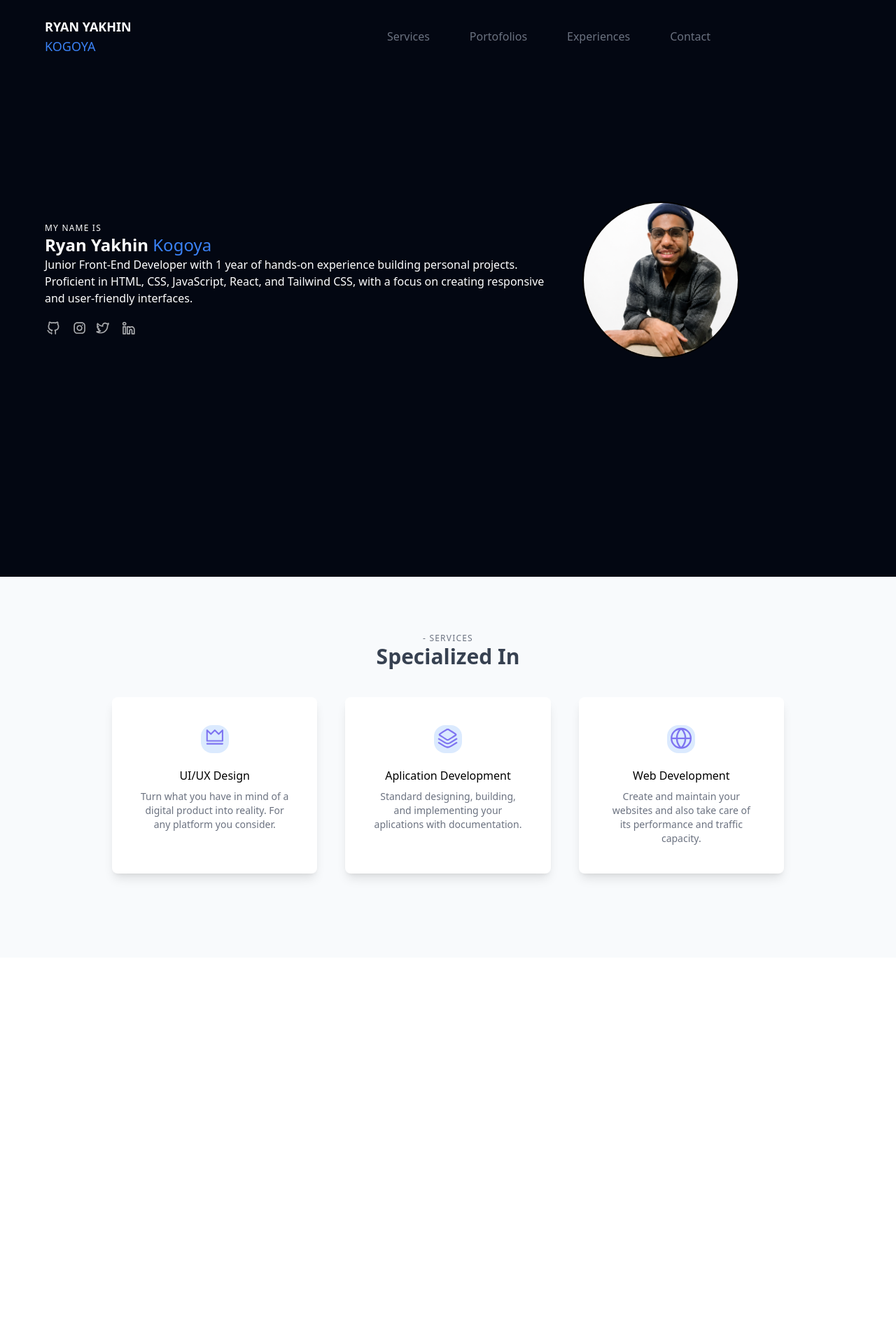
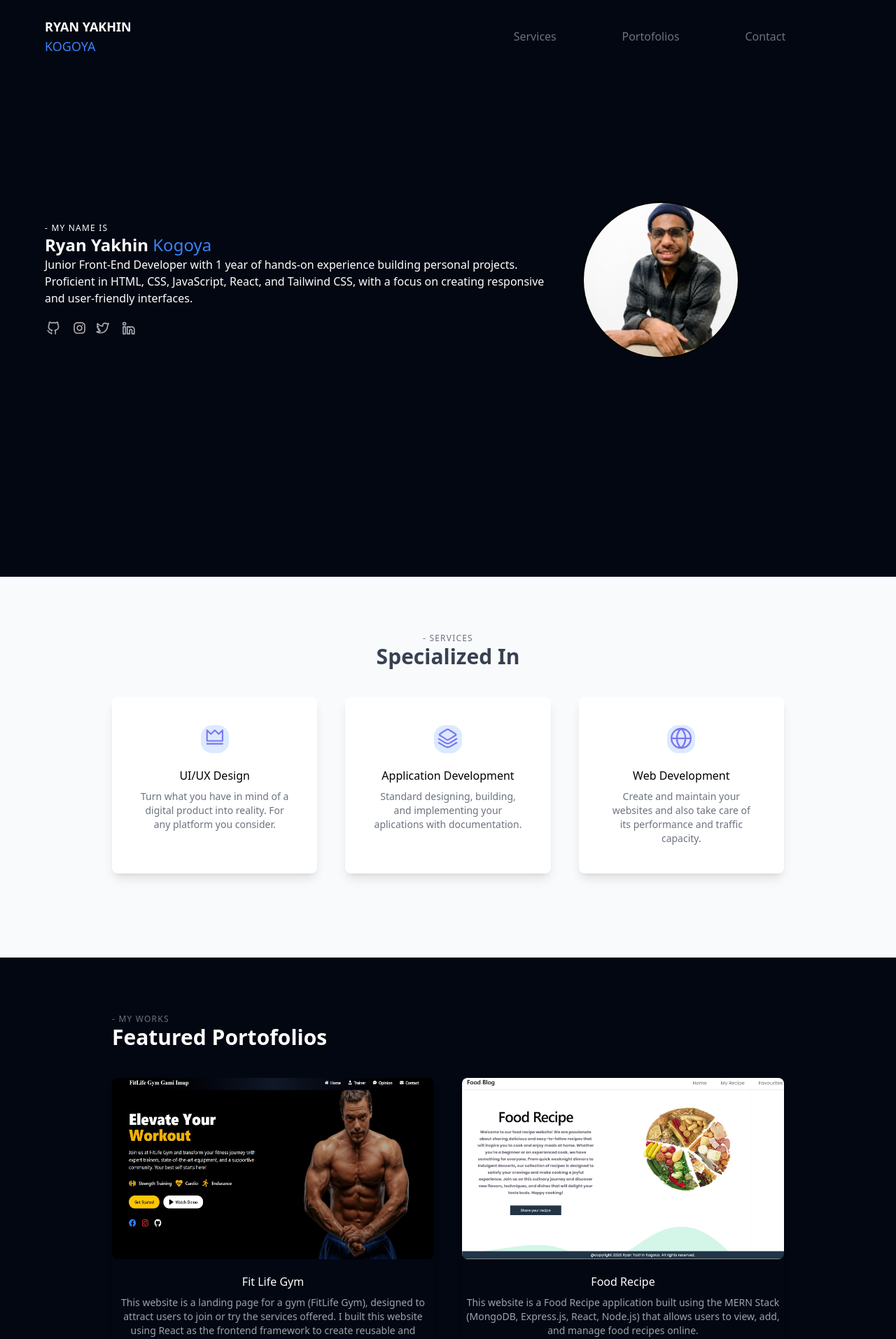
Before and after one commit to Ryan-Yakhin/Full-Stack-Project, a React (Vite) app in the folder Portofolio/portofolio/: page / in a window 1280 px wide. Shown: the top 1913 px of the page at 70% size. Before the commit the page ends 1368 px from the top, so only its background shows below. Built offline with nearby package versions, Linux system fonts and the light colour scheme.

Commit message:
add featured portofolio part in main.

```diff
--- a/Portofolio/portofolio/src/portofolio/Main.jsx
+++ b/Portofolio/portofolio/src/portofolio/Main.jsx
@@ -6,14 +6,50 @@ import Linkedin from "../assets/Linkedin.svg";
 import Crown from "../assets/crown.svg";
 import Apl from "../assets/app.svg";
 import Globe from "../assets/globe.svg";
+import Gym from "../assets/gym.jpg";
+import Food from "../assets/food.jpg";
 
 export default function Main(){
+
+  const services = [
+    {
+      title: "UI/UX Design",
+      desc : "Turn what you have in mind of a digital product into reality. For any platform you consider.",
+      icon : Crown
+    },
+    {
+      title : "Application Development",
+      desc : "Standard designing, building, and implementing your aplications with documentation.",
+      icon: Apl
+    },
+    {
+      title: "Web Development",
+      desc : "Create and maintain your websites and also take care of its performance and traffic capacity.",
+      icon: Globe
+    }
+  ]
+
+  const portofolios = [
+    {
+      link: "https://full-stack-project-khaki-three.vercel.app/",
+      title: "Fit Life Gym",
+      desc : "This website is a landing page for a gym (FitLife Gym), designed to attract users to join or try the services offered. I built this website using React as the frontend framework to create reusable and interactive components, and Tailwind CSS to speed up styling and deliver a modern, responsive design.",
+      pict : Gym
+    },
+    {
+      link: "https://full-stack-project-px6k.vercel.app/",
+      title: "Food Recipe",
+      desc : "This website is a Food Recipe application built using the MERN Stack (MongoDB, Express.js, React, Node.js) that allows users to view, add, and manage food recipes online.",
+      pict : Food
+    }
+  ]
+
   return(
     <main className="md:relative md:-mt-32 lg:relative lg:-mt-32">
       <div id="bio" className="bg-gray-950 text-white px-4 md:px-10 lg:px-10 py-4 md:py-6 lg:py-6"> {/*Main 1*/}
-        <div className="max-w-6xl mx-auto min-h-screen flex flex-col md:flex-row lg:flex-row gap-5 md:gap-10 lg:gap-10 items-center">
+        <div className="max-w-6xl mx-auto pb-20 md:pb-0 lg:pb-0 lg:min-h-screen md:min-h-screen flex flex-col md:flex-row lg:flex-row gap-5 md:gap-10 lg:gap-10 items-center">
           <div className="flex flex-col md:w-2/3 lg:w-2/3"> {/*About Me*/}
-            <p className="uppercase text-xs font-extralight tracking-widest">my name is</p>
+            <p className="uppercase text-xs font-extralight tracking-widest">- my name is</p>
             <h3 className="text-2xl">
               <span className="font-extrabold text-white">Ryan </span>
               <span className="font-extrabold text-white">Yakhin </span>
@@ -39,36 +75,45 @@ export default function Main(){
             <h2 className="uppercase text-xs font-extralight tracking-widest text-gray-500">- Services</h2>
             <h1 className=" text-3xl font-semibold text-gray-700">Specialized In</h1>
         </div>
-        <div className="grid grid-cols-3 gap-10 py-10">{/*Part 2*/}
-          <div className="rounded-lg bg-white  shadow-lg"> {/*card 1*/}
+        <div className="flex flex-col lg:grid md:grid grid-cols-3 gap-10 py-10">{/*Part 2*/}
+          {services.map((item, index) =>(
+            <div key={index} className="rounded-lg bg-white shadow-lg hover:scale-105 transition-transform duration-300"> {/*cards*/}
             <div className="flex flex-col items-center px-10 py-10">
                <div className="h-10 w-10 rounded-2xl bg-blue-100">
-                <img className="w-full" src={Crown} alt="" />
+                <img className="w-full" src={item.icon} alt="" />
               </div>
-              <h4 className="text-black mt-5 text-center">UI/UX Design</h4>
-              <p className="text-center font-extralight text-sm mt-2 text-gray-500">Turn what you have in mind of a digital product into reality. For any platform you consider.</p>
+              <h4 className="text-black mt-5 text-center">{item.title}</h4>
+              <p className="text-center font-extralight text-sm mt-2 text-gray-500">{item.desc}</p>
             </div>
           </div>
-          <div className="rounded-lg bg-white  shadow-lg"> {/*card 2*/}
-            <div className="flex flex-col items-center px-10 py-10">
-               <div className="h-10 w-10 rounded-2xl bg-blue-100">
-                <img className="w-full" src={Apl} alt="" />
-              </div>
-              <h4 className="text-black mt-5 text-center">Aplication Development</h4>
-              <p className="text-center font-extralight text-sm mt-2 text-gray-500">Standard designing, building, and implementing your aplications with documentation.</p>
+          ))}
+        </div>
+        </div>
+      </div>
+
+      <div id="portofolios" className="bg-gray-950 text-white pb-20 pt-20"> {/*Main 3*/}
+          <div className="w-9/12 mx-auto">
+            <div className="flex flex-col "> {/*part1*/}
+              <h2 className="uppercase font-extralight text-xs tracking-widest text-gray-500">- my works</h2>
+              <h1 className="font-semibold text-3xl">Featured Portofolios</h1>
+            </div>
+            <div className="flex flex-col lg:grid md:grid grid-cols-2 gap-10 py-10"> {/*part2*/}
+              {
+                portofolios.map((item, index) =>(
+                    <div key={index} className="rounded-lg shadow-lg">
+                      <a href={item.link} className="flex flex-col items-center hover:scale-105 transition-transform duration-300 cursor-pointer">
+                        <div className="w-full aspect-[16/9] overflow-hidden rounded-lg">
+                          <img className="w-full h-full" src={item.pict} alt="" />
+                        </div>
+                        <h4 className="text-white mt-5 text-center">{item.title}</h4>
+                        <p className="text-center font-extralight text-sm mt-2 text-gray-400">{item.desc} <br /> <br /> CLICK TO SEE</p>
+                      </a>
+                    </div>
+                  )
+                )
+              }
             </div>
           </div>
-          <div className="rounded-lg bg-white  shadow-lg"> {/*card 1*/}
-            <div className="flex flex-col items-center px-10 py-10">
-               <div className="h-10 w-10 rounded-2xl bg-blue-100">
-                <img className="w-full" src={Globe} alt="" />
-              </div>
-              <h4 className="text-black mt-5 text-center">Web Development</h4>
-              <p className="text-center font-extralight text-sm mt-2 text-gray-500">Create and maintain your websites and also take care of its performance and traffic capacity.</p>
-            </div>
-          </div>
-        </div>
-        </div>
       </div>
     </main>
   )
--- a/Portofolio/portofolio/src/portofolio/Navbar.jsx
+++ b/Portofolio/portofolio/src/portofolio/Navbar.jsx
@@ -1,6 +1,12 @@
 export default function Navbar(){
+
+    const navLinks = [
+        { name: "Services", href: "#services" },
+        { name: "Portofolios", href: "#portofolios" },
+        { name: "Contact", href: "#contact" },
+    ];
+
     return(
-
         <div className="sticky top-0 md:z-10 lg:z-10 text-gray-500">
          <header className=" bg-gray-950 px-4 md:px-10 lg:px-10 py-4 md:py-6 lg:py-6"> {/* header */}
             <nav className="max-w-6xl mx-auto flex items-center justify-between">
@@ -11,31 +17,12 @@ export default function Navbar(){
                         <span className="font-extralight text-blue-500">Kogoya </span>
                     </a>
                 </div>
-                <div className="basis-1/2 flex items-center justify-evenly"> {/*LINK*/}
-                   <a href="#services"><span>Services </span></a>
-                    <a href="#"><span>Portofolios </span></a>
-                   <a href="#"><span>Experiences </span></a>
-                   <a href="#"><span>Contact</span></a>
-                </div>
-                <div className="uppercase text-sm md:text-lg font-bold"> {/*DL MODE*/}
-                    <span className="hidden dark:inline end:0"
-				><svg viewBox="0 0 24 24" fill="none" className="w-6 h-6">
-					<path
-						FillRule="evenodd"
-						ClipRule="evenodd"
-						d="M17.715 15.15A6.5 6.5 0 0 1 9 6.035C6.106 6.922 4 9.645 4 12.867c0 3.94 3.153 7.136 7.042 7.136 3.101 0 5.734-2.032 6.673-4.853Z"
-						className="fill-sky-400/20"
-					></path>
-					<path
-						d="m17.715 15.15.95.316a1 1 0 0 0-1.445-1.185l.495.869ZM9 6.035l.846.534a1 1 0 0 0-1.14-1.49L9 6.035Zm8.221 8.246a5.47 5.47 0 0 1-2.72.718v2a7.47 7.47 0 0 0 3.71-.98l-.99-1.738Zm-2.72.718A5.5 5.5 0 0 1 9 9.5H7a7.5 7.5 0 0 0 7.5 7.5v-2ZM9 9.5c0-1.079.31-2.082.845-2.93L8.153 5.5A7.47 7.47 0 0 0 7 9.5h2Zm-4 3.368C5 10.089 6.815 7.75 9.292 6.99L8.706 5.08C5.397 6.094 3 9.201 3 12.867h2Zm6.042 6.136C7.718 19.003 5 16.268 5 12.867H3c0 4.48 3.588 8.136 8.042 8.136v-2Zm5.725-4.17c-.81 2.433-3.074 4.17-5.725 4.17v2c3.552 0 6.553-2.327 7.622-5.537l-1.897-.632Z"
-						className="fill-sky-500"
-					></path>
-					<path
-						FillRule="evenodd"
-						ClipRule="evenodd"
-						d="M17 3a1 1 0 0 1 1 1 2 2 0 0 0 2 2 1 1 0 1 1 0 2 2 2 0 0 0-2 2 1 1 0 1 1-2 0 2 2 0 0 0-2-2 1 1 0 1 1 0-2 2 2 0 0 0 2-2 1 1 0 0 1 1-1Z"
-						className="fill-sky-500"
-					></path></svg></span>
+                <div className="basis-1/2 flex items-center justify-evenly "> {/*LINK*/}
+                   {navLinks.map((link,index) => (
+                        <a className="hover:text-slate-50 transition-colors duration-300 cursor-pointer" key={index} href={link.href}>
+                            <span>{link.name}</span>
+                        </a>
+                   ))}
                 </div>
             </nav>
         </header>
```
Also changed, not shown: Portofolio/portofolio/src/assets/food.jpg (added), Portofolio/portofolio/src/assets/gym.jpg (added).
